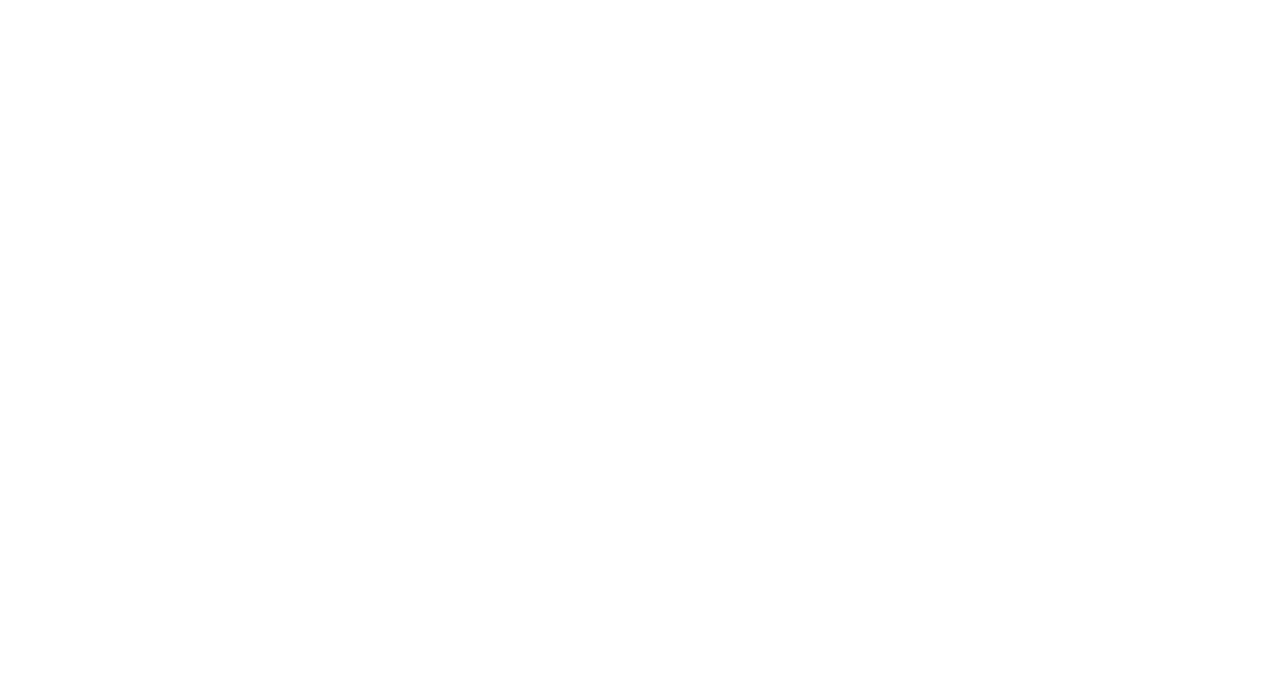
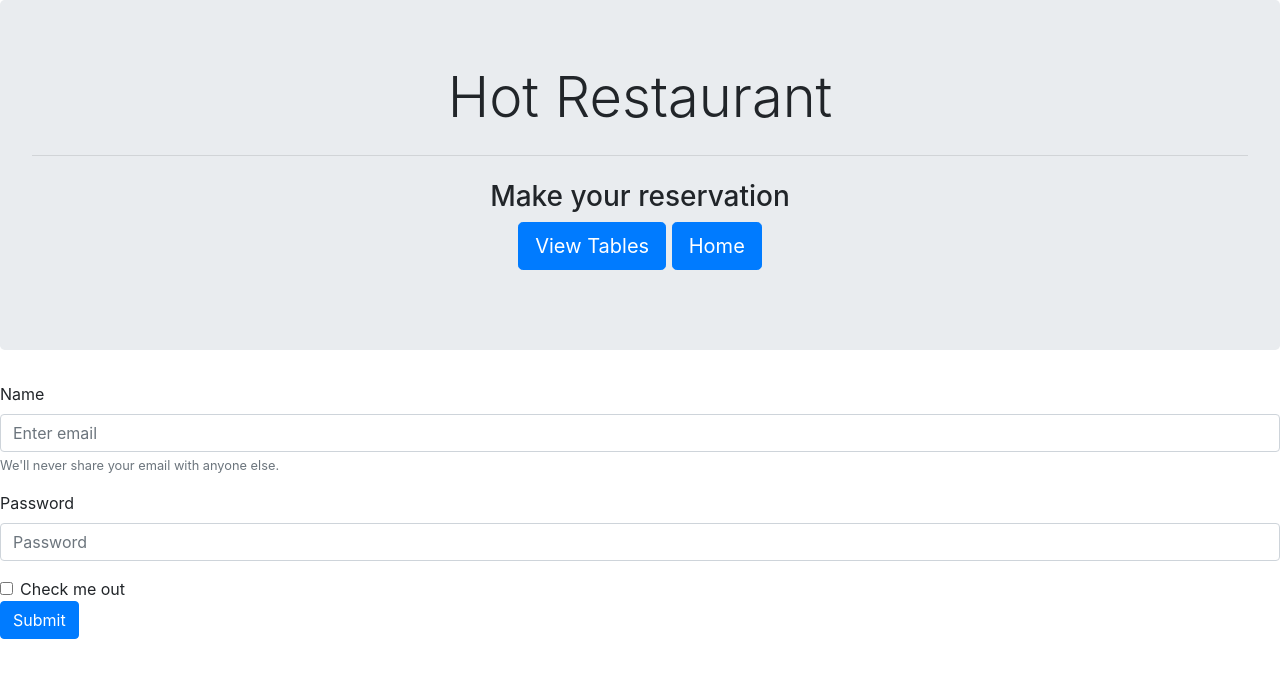
Before and after one commit to YouFarted/HotRestaurant, a website: page public/reserve.html in a window 1280 px wide. Drawn offline with nearby package versions, Linux system fonts and the light colour scheme.

Commit message:
placeholders for reserve.html

```diff
--- a/public/reserve.html
+++ b/public/reserve.html
@@ -1,11 +1,48 @@
 <!DOCTYPE html>
 <html lang="en">
+
 <head>
     <meta charset="UTF-8">
     <meta name="viewport" content="width=device-width, initial-scale=1.0">
-    <title>Document</title>
+    <title>Reserve</title>
+    <!-- Latest compiled and minified CSS & JS -->
+    <link rel="stylesheet" href="https://maxcdn.bootstrapcdn.com/bootstrap/4.0.0/css/bootstrap.min.css">
+    <link rel="stylesheet" href="https://stackpath.bootstrapcdn.com/font-awesome/4.7.0/css/font-awesome.min.css">
+    <script src="https://code.jquery.com/jquery.js"></script>
+    <script src="https://maxcdn.bootstrapcdn.com/bootstrap/4.0.0/js/bootstrap.min.js"></script>
+
 </head>
+
 <body>
+    <div class="jumbotron">
+        <h1 class="display-4 text-center">Hot Restaurant</h1>
+        <!-- <p class="lead">This is a simple hero unit, a simple jumbotron-style component for calling extra attention to
+            featured content or information.</p> -->
+        <hr class="my-4">
+        <h3 class="display-5 text-center">Make your reservation</h3>
+        <p class="lead text-center">
+            <a class="btn btn-primary btn-lg" href="./tables.html" role="button">View Tables</a>
+            <a class="btn btn-primary btn-lg" href="./home.html" role="button">Home</a>
+        </p>
+    </div>
 
+    <form>
+        <div class="form-group">
+            <label for="exampleInputEmail1">Name</label>
+            <input type="email" class="form-control" id="exampleInputEmail1" aria-describedby="emailHelp"
+                placeholder="Enter email">
+            <small id="emailHelp" class="form-text text-muted">We'll never share your email with anyone else.</small>
+        </div>
+        <div class="form-group">
+            <label for="exampleInputPassword1">Password</label>
+            <input type="password" class="form-control" id="exampleInputPassword1" placeholder="Password">
+        </div>
+        <div class="form-check">
+            <input type="checkbox" class="form-check-input" id="exampleCheck1">
+            <label class="form-check-label" for="exampleCheck1">Check me out</label>
+        </div>
+        <button type="submit" class="btn btn-primary">Submit</button>
+    </form>
 </body>
+
 </html>
```
